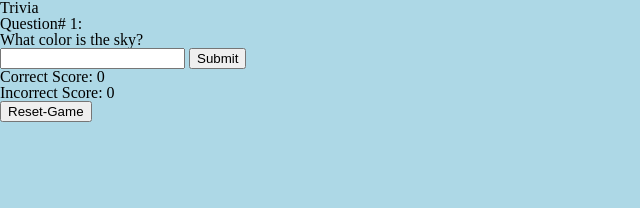
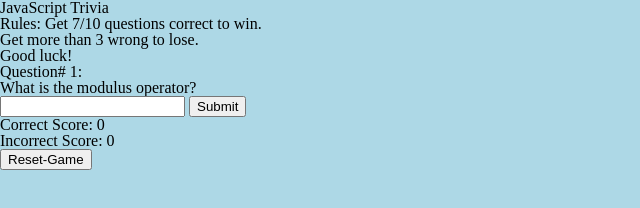
Before and after one commit to Treyceratops/Trivia, a plain HTML site: page index.html in a window 1280 px wide. Shown: the whole page, without its empty margins (0-640 px from the left). Drawn offline with Linux system fonts and the light colour scheme.

Commit message:
Add questions/answers, previous question info, rules

```diff
--- a/index.html
+++ b/index.html
@@ -10,9 +10,9 @@
     <script defer src="script/script.js"></script>
 </head>
 <body>
-    <h1 id="title">Trivia</h1>
+    <h1 id="title">JavaScript Trivia</h1>
 
-    <h2 id="rules"></h2>
+    <h2 id="rules">Rules: Get 7/10 questions correct to win. <br> Get more than 3 wrong to lose. <br> Good luck!</h2>
 
     <div id="question-no"></div>
 
@@ -27,7 +27,9 @@
 
     <div id="incorrect-score"></div>
 
-    <div id="previous-results"></div>
+    <div id="previous-question-results"></div>
+
+    <div id="previous-answer-results"></div>
 
     <button id="reset">Reset-Game</button>
 </body>
--- a/script/script.js
+++ b/script/script.js
@@ -1,30 +1,28 @@
 /*----- constants -----*/
 
 const QUESTIONS = [
-	'What color is the sky?',
-	'What color is blue-grass?',
-	'What color is the ocean?',
-	'What color are blueberries?',
-	'What color is a blue whale?',
-	'What color is a smurf?',
-	'What color is Neptune?',
-	'What color is a blue t-shirt?',
-	"What color are robins' eggs?",
-	'What color is a sapphire',
-	'What color is the color blue?',
+	'What is the modulus operator?',
+	'What is the bang operator?',
+	'True or False? This arrow function is valid JS: let myFunction = (a, b) => a * b;',
+	'True or False? This string interpolation example is valid JS: $`This is the worst {trivia} ever!`',
+	'True or False? 0 evaluates to false.',
+	'There are 7 primitive data types: String, Number, BigInt, Undefined, Symbol, Null, and ...?',
+	'Javascript is considered OOP, which stands for...?',
+	'What HTML <tag> do we put JavaScript into?',
+	"This method would select all <p>. Fill in the blank: document._blank_All('p')",
+	'This function takes a string and returns it as an integer. Fill in the blank: _blank_()',
 ];
 const ANSWERS = [
-	'blue',
-	'blue',
-	'blue',
-	'blue',
-	'blue',
-	'blue',
-	'blue',
-	'blue',
-	'blue',
-	'blue',
-	'blue',
+	'%',
+	'!',
+	'true',
+	'false',
+	'true',
+	'boolean',
+	'object oriented programming',
+	'<script>',
+	'queryselector',
+	'parseint',
 ];
 const SCORE_BASE = 1;
 
@@ -48,7 +46,8 @@
 const submitEl = document.querySelector('#submit');
 const correctScoreDisplayEl = document.querySelector('#correct-score');
 const incorrectScoreDisplayEl = document.querySelector('#incorrect-score');
-const previousResultsEl = document.querySelector('#previous-results');
+const previousQuestionResultsEl = document.querySelector('#previous-question-results');
+const previousAnswerResultsEl = document.querySelector('#previous-answer-results');
 const resetEl = document.querySelector('#reset');
 
 /*----- event listeners -----*/
@@ -82,7 +81,8 @@
 };
 
 function displayPreviousScores() {
-    previousResultsEl.innerHTML = `The previous answer was "${ANSWERS[idx - 1]}" and... you got it ${rightOrWrong}`
+    previousQuestionResultsEl.innerHTML = `The previous question was "${QUESTIONS[idx - 1]}".`;
+    previousAnswerResultsEl.innerHTML = `The answer was "${ANSWERS[idx - 1]}" and... you got it ${rightOrWrong}`;
 };
 
 function winGame() {
```
Also changed, not shown: README.md.
